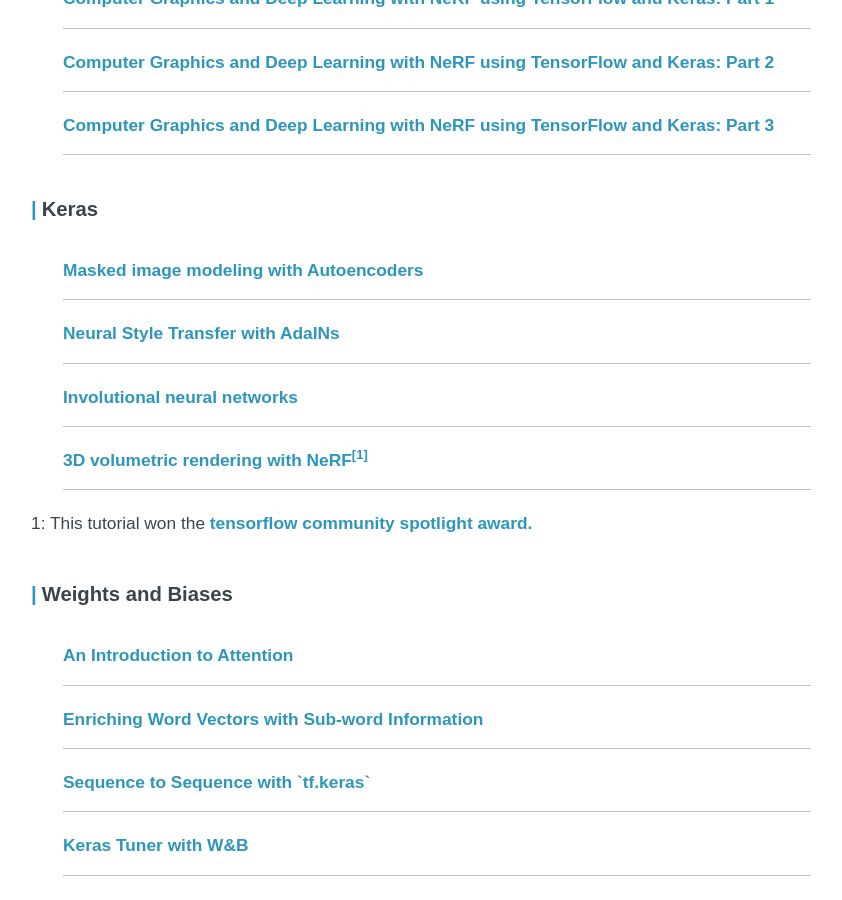
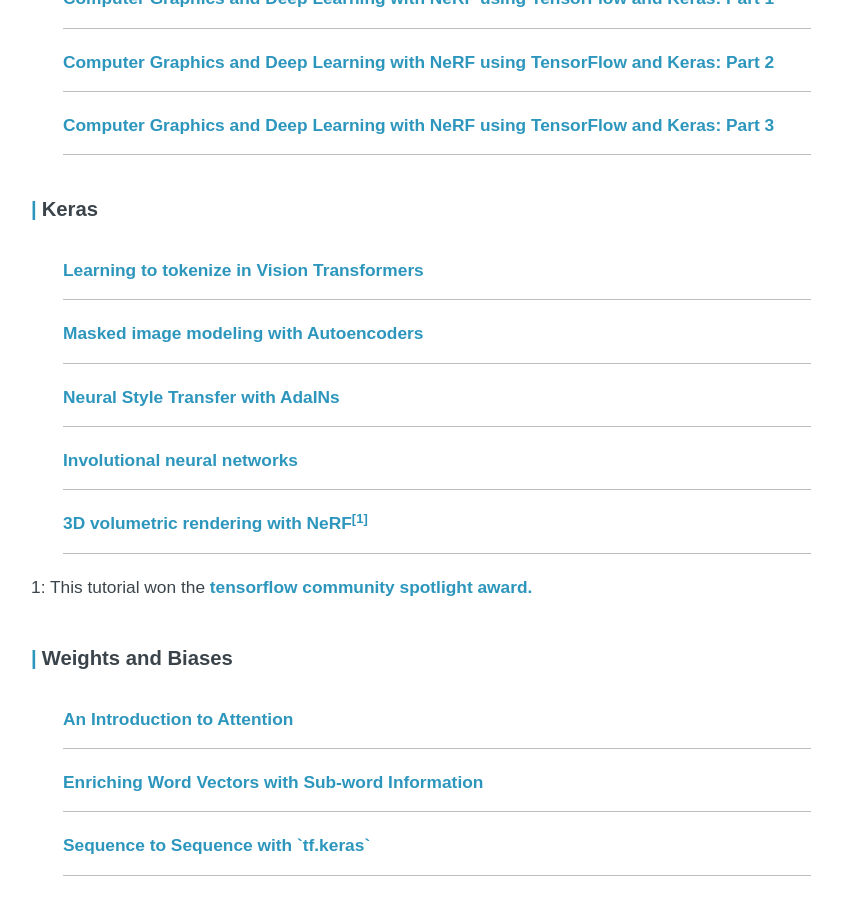
Before and after one commit to ariG23498/ariG23498.github.io, a Jekyll site: the page built from blogs.md, in a window 1280 px wide and 900 px high, scrolled down 385 px. Shown: the whole window, without its empty margins (219-1061 px from the left). Built offline with Jekyll 4.4.1, drawn with Linux system fonts in a browser that asks for light colours.

Commit message:
Update blogs.md

```diff
--- a/blogs.md
+++ b/blogs.md
@@ -23,6 +23,9 @@ permalink: /posts
         </article>
 
         <h3>Keras</h3>
+        <article class="archive-item">
+                <a class="archive-item-link" href="https://keras.io/examples/vision/token_learner/" target="_blank" rel="noopener noreferrer">Learning to tokenize in Vision Transformers</a>
+        </article>
         <article class="archive-item">
                 <a class="archive-item-link" href="https://keras.io/examples/vision/masked_image_modeling/" target="_blank" rel="noopener noreferrer">Masked image modeling with Autoencoders</a>
         </article>
```
